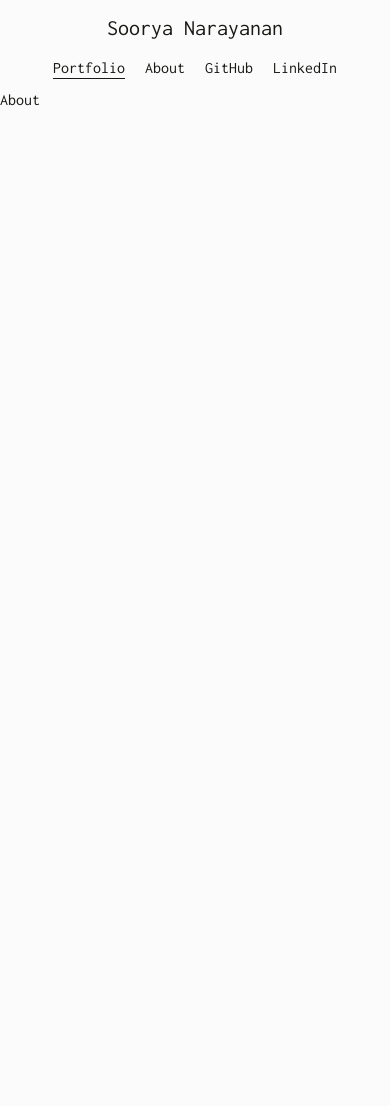
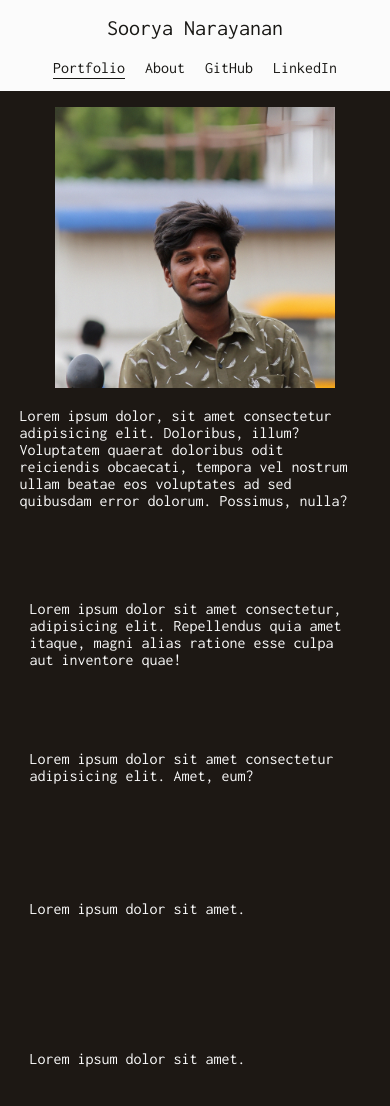
Before and after one commit to thesoorya/portfolio-react, a React (Vite) app: page /about in a window 390 px wide. Shown: the top 1106 px of the page. Before the commit the page ends 844 px from the top, so only its background shows below. Built offline with nearby package versions, Linux system fonts and the light colour scheme.

Commit message:
about page section included

```diff
--- a/src/pages/About/About.css
+++ b/src/pages/About/About.css
@@ -0,0 +1,107 @@
+.about {
+  width: 100%;
+  min-height: 100vh;
+  padding: 4% 5%;
+  background-color: #1d1814;
+  color: #fbfbfb;
+}
+.aboutContainer {
+  display: grid;
+  grid-template-columns: repeat(2, 1fr);
+  grid-template-rows: repeat(1, 1fr);
+  grid-template-areas:
+    "profile profileDetails"
+    "profile profileDetails";
+}
+
+.profile {
+  grid-area: profile;
+  display: flex;
+  justify-content: center;
+  align-items: center;
+}
+.profile img {
+  width: 65%;
+  object-fit: cover;
+  object-position: bottom center;
+}
+
+.profiledetails {
+  grid-area: profiledetails;
+  width: 100%;
+  height: 100%;
+}
+
+.about-svg {
+  margin: 50px 0;
+  width: 100%;
+  height: 150px;
+  background-repeat: no-repeat;
+  background-image: url(../../assets/llline.svg);
+  background-size: contain;
+  background-position: center;
+}
+
+.aboutWork {
+  margin-top: 100px;
+  width: 100%;
+  min-height: 500px;
+  display: grid;
+  grid-template-columns: 1fr 2fr;
+}
+.experience {
+  min-height: 150px;
+  padding: 10px;
+}
+.education {
+  display: grid;
+  grid-template-columns: repeat(1, 1fr);
+  grid-template-rows: repeat(2, 1fr);
+}
+.college {
+  padding: 10px;
+  min-height: 150px;
+}
+.school {
+  display: grid;
+  grid-template-columns: repeat(2, 1fr);
+}
+.school .ten {
+  padding: 10px;
+  min-height: 150px;
+}
+.school .twelve {
+  padding: 10px;
+  min-height: 150px;
+}
+
+@media (max-width: 991px) {
+  .profile img {
+    width: 90%;
+  }
+}
+
+@media (max-width: 868px) {
+  .aboutWork {
+    grid-template-columns: 1fr;
+  }
+  .education {
+    grid-template-rows: repeat(1, 1fr);
+  }
+  .school {
+    grid-template-columns: repeat(1, 1fr);
+  }
+}
+
+@media (max-width: 768px) {
+  .aboutContainer {
+    grid-template-columns: repeat(1, 1fr);
+    row-gap: 5%;
+    grid-template-areas:
+      "profile profile"
+      "profileDetails profileDetails";
+  }
+  .profile img {
+    width: 80%;
+  }
+}
--- a/src/pages/About/About.jsx
+++ b/src/pages/About/About.jsx
@@ -1,10 +1,32 @@
-import React from 'react'
-import './About.css'
+import React from "react";
+import "./About.css";
+import profile from '../../assets/profile.jpg'
 
 const About = () => {
   return (
-    <div>About</div>
-  )
-}
+    <div className="about">
+      <div className="aboutContainer">
+        <div className="profile">
+          <img src={profile} alt="" />
+        </div>
+        <div className="profileDetails">
+          Lorem ipsum dolor, sit amet consectetur adipisicing elit. Doloribus, illum? Voluptatem quaerat doloribus odit reiciendis obcaecati, tempora vel nostrum ullam beatae eos voluptates ad sed quibusdam error dolorum. Possimus, nulla?
+        </div>
+      </div>
 
-export default About
+      <div className="aboutWork">
+        <div className="experience">Lorem ipsum dolor sit amet consectetur, adipisicing elit. Repellendus quia amet itaque, magni alias ratione esse culpa aut inventore quae!</div>
+        <div className="education">
+          <div className="college">Lorem ipsum dolor sit amet consectetur adipisicing elit. Amet, eum?</div>
+          <div className="school">
+            <div className="ten">Lorem ipsum dolor sit amet.</div>
+            <div className="twelve">Lorem ipsum dolor sit amet.</div>
+          </div>
+        </div>
+      </div>
+
+    </div>
+  );
+};
+
+export default About;
```
